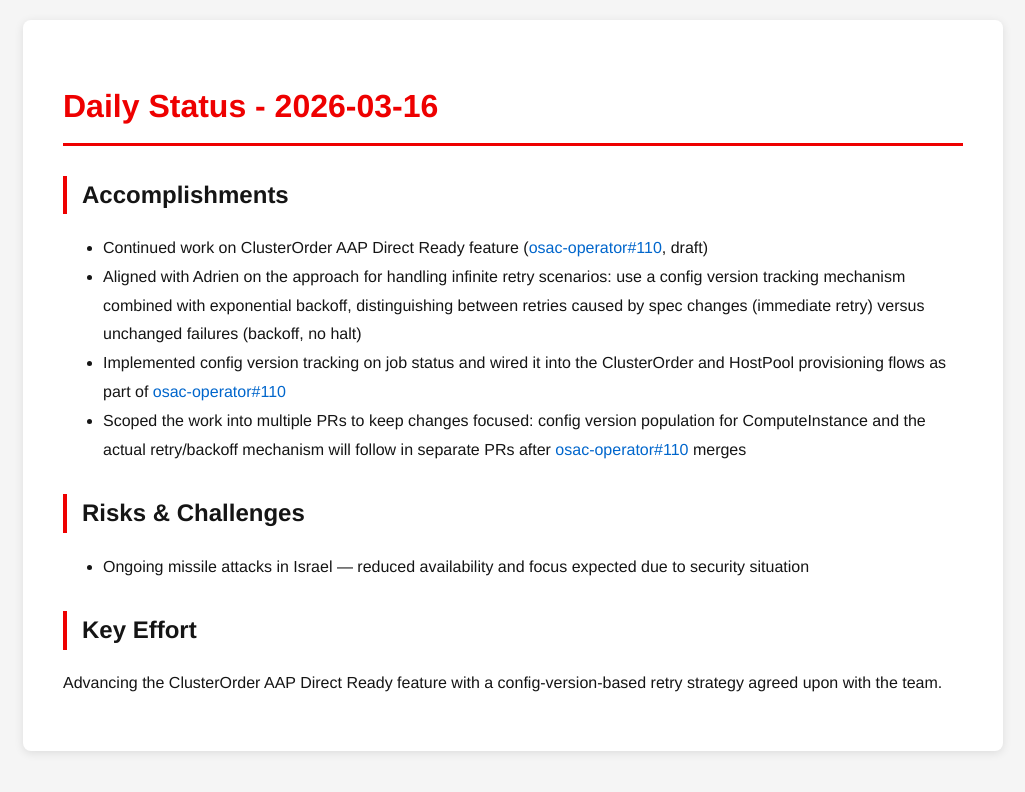
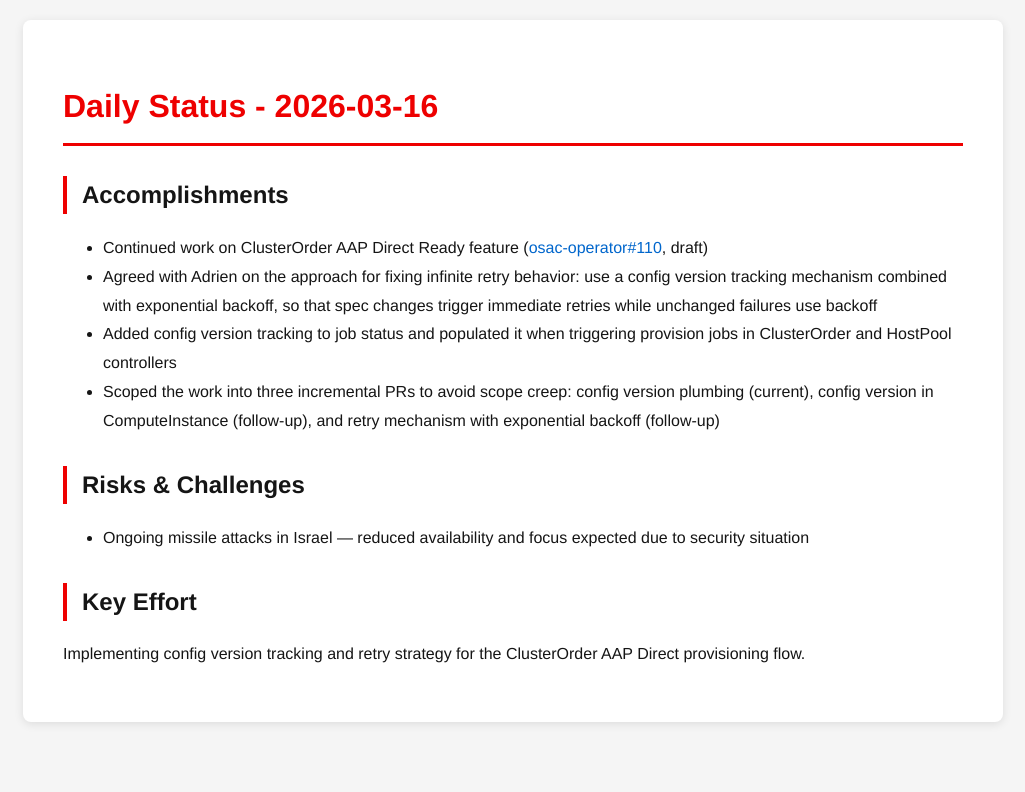
Before and after one commit to tzvatot/daily-status, a Jekyll site: the page built from 2026-03-16.md, in a window 1280 px wide. Shown: the top 792 px of the page, without its empty margins (127-1152 px from the left). Built offline with Jekyll 4.4.1, drawn with Linux system fonts in a browser that asks for light colours.

Commit message:
Daily status update - 2026-03-16

```diff
--- a/2026-03-16.md
+++ b/2026-03-16.md
@@ -8,12 +8,12 @@
 
 ## Accomplishments
 - Continued work on ClusterOrder AAP Direct Ready feature ([osac-operator#110](https://github.com/osac-project/osac-operator/pull/110), draft)
-- Aligned with Adrien on the approach for handling infinite retry scenarios: use a config version tracking mechanism combined with exponential backoff, distinguishing between retries caused by spec changes (immediate retry) versus unchanged failures (backoff, no halt)
-- Implemented config version tracking on job status and wired it into the ClusterOrder and HostPool provisioning flows as part of [osac-operator#110](https://github.com/osac-project/osac-operator/pull/110)
-- Scoped the work into multiple PRs to keep changes focused: config version population for ComputeInstance and the actual retry/backoff mechanism will follow in separate PRs after [osac-operator#110](https://github.com/osac-project/osac-operator/pull/110) merges
+- Agreed with Adrien on the approach for fixing infinite retry behavior: use a config version tracking mechanism combined with exponential backoff, so that spec changes trigger immediate retries while unchanged failures use backoff
+- Added config version tracking to job status and populated it when triggering provision jobs in ClusterOrder and HostPool controllers
+- Scoped the work into three incremental PRs to avoid scope creep: config version plumbing (current), config version in ComputeInstance (follow-up), and retry mechanism with exponential backoff (follow-up)
 
 ## Risks & Challenges
 - Ongoing missile attacks in Israel — reduced availability and focus expected due to security situation
 
 ## Key Effort
-Advancing the ClusterOrder AAP Direct Ready feature with a config-version-based retry strategy agreed upon with the team.
+Implementing config version tracking and retry strategy for the ClusterOrder AAP Direct provisioning flow.
```
